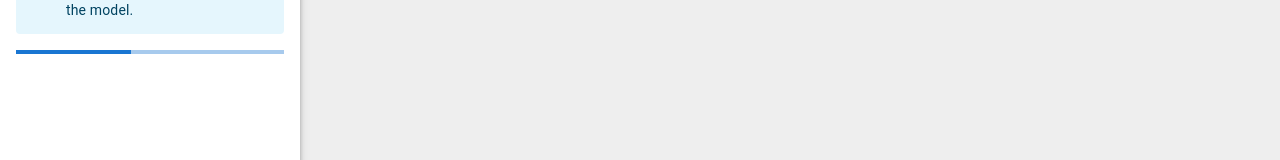
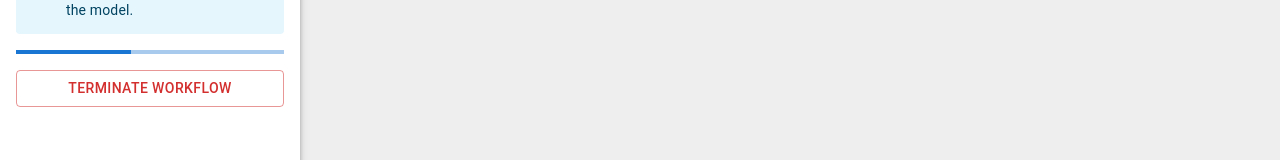
Before and after one commit to pievos101/fc-ensemble-gnn, a React (Create React App) app: page / in a window 1280 px wide. Shown: the part 324-484 px from the top of the page. Built offline with nearby package versions, Linux system fonts and the light colour scheme; no server answers.

Commit message:
added terminate button for FC workflow

```diff
--- a/src/react-frontend/components/ContentContainer.tsx
+++ b/src/react-frontend/components/ContentContainer.tsx
@@ -18,12 +18,14 @@ export function ContentContainer() {
                      title={"Local Model"}
                      description={"Only trained on the local data"}
                      modelNotReady={!statusData?.local_training_complete}
+                     client={"local"}
       />
       <EnsembleModel ensembles={globalModel}
                      icon={faGlobe}
                      title={"Global Model"}
                      description={"Aggregated from all participating clients"}
                      modelNotReady={!statusData?.global_training_complete}
+                     client={"global"}
       />
     </Stack>
   );
--- a/src/react-frontend/components/side-panel/StatusSection.tsx
+++ b/src/react-frontend/components/side-panel/StatusSection.tsx
@@ -2,6 +2,7 @@ import { Alert, AlertTitle, Button, Chip, LinearProgress, Stack, Typography } fr
 import React, { useEffect } from "react";
 import { useGetStatus } from "../../queries/useGetStatus";
 import { useSettings } from "../../queries/useSettings";
+import { getApiUrl } from "../../App";
 
 export function StatusSection() {
   const { status, error, loading, data } = useGetStatus();
@@ -9,6 +10,10 @@ export function StatusSection() {
   useEffect(() => {
     console.info("Status Data:", data);
   }, [data]);
+
+  const terminateWorkflow = async () => {
+    await fetch(getApiUrl() + "/terminate", { method: "POST" });
+  };
 
   const modelIsLoading = loading || status === "local_training";
 
@@ -28,6 +33,9 @@ export function StatusSection() {
           {JSON.stringify(error)}
         </Typography>}
       </>
+      <Button onClick={terminateWorkflow} color={"error"} variant={"outlined"}>
+        Terminate Workflow
+      </Button>
     </Stack>
   );
 }
```
